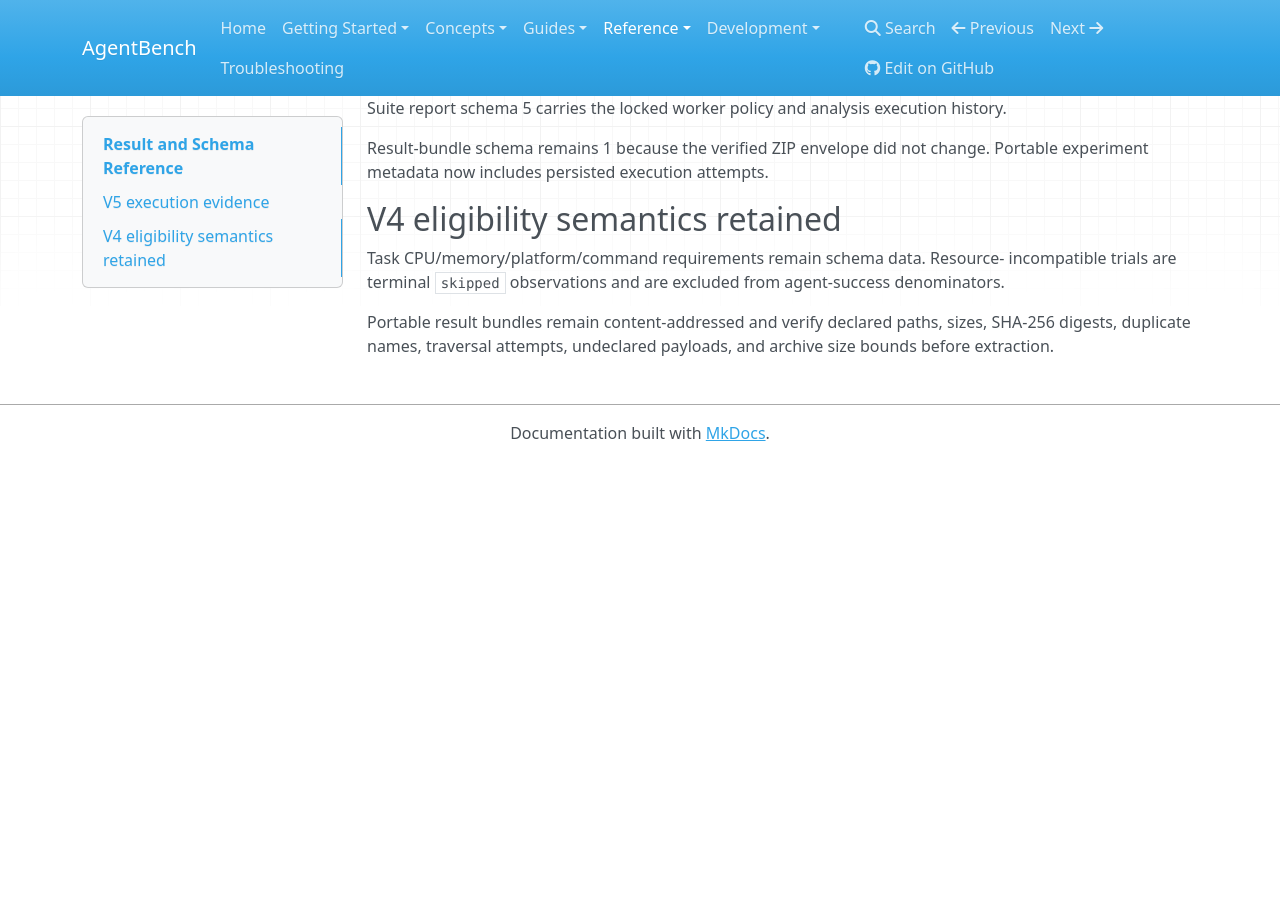
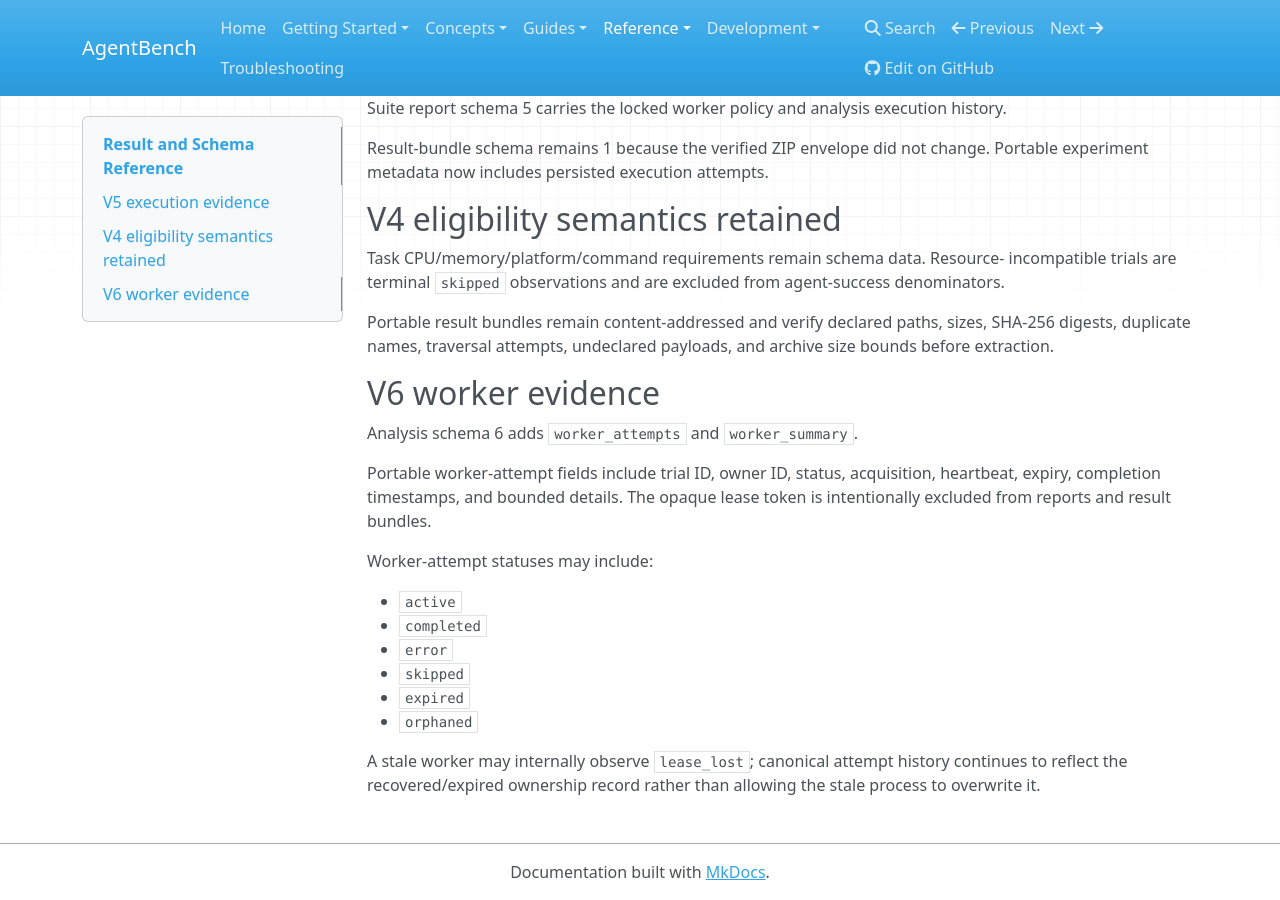
Before and after one commit to takahashijake/AgentBench, an MkDocs documentation site: the page built from docs/reference/result-schema.md, in a window 1280 px wide and 900 px high, scrolled down 613 px. Built offline with MkDocs 1.6.1, drawn with Linux system fonts in a browser that asks for light colours; nearby versions of some CDN libraries; before the commit the page ends 1074 px from its top, so only the background shows below that; some of the changed text lies outside the part shown.

Commit message:
Document V6 durable worker and fencing semantics
Explain cross-process worker operation, lease heartbeat/recovery, fenced canonical completion, at-least-once delivery limits, worker evidence schemas, and the V6 release surface.

```diff
--- a/docs/reference/result-schema.md
+++ b/docs/reference/result-schema.md
@@ -2,11 +2,11 @@
 
 AgentBench versions persisted/public formats independently.
 
-Current V5 writers use:
+Current V6 writers use:
 
 - suite manifest schema: **5**
-- analysis schema: **5**
-- suite report schema: **5**
+- analysis schema: **6**
+- suite report schema: **6**
 - suite-lock schema: **4**
 - result-bundle schema: **1**
 
@@ -42,3 +42,25 @@ agent-success denominators.
 Portable result bundles remain content-addressed and verify declared paths, sizes,
 SHA-256 digests, duplicate names, traversal attempts, undeclared payloads, and
 archive size bounds before extraction.
+
+
+## V6 worker evidence
+
+Analysis schema 6 adds `worker_attempts` and `worker_summary`.
+
+Portable worker-attempt fields include trial ID, owner ID, status, acquisition,
+heartbeat, expiry, completion timestamps, and bounded details. The opaque lease
+token is intentionally excluded from reports and result bundles.
+
+Worker-attempt statuses may include:
+
+- `active`
+- `completed`
+- `error`
+- `skipped`
+- `expired`
+- `orphaned`
+
+A stale worker may internally observe `lease_lost`; canonical attempt history
+continues to reflect the recovered/expired ownership record rather than allowing
+the stale process to overwrite it.
--- a/mkdocs.yml
+++ b/mkdocs.yml
@@ -18,6 +18,7 @@ nav:
       - Architecture: concepts/architecture.md
       - Execution Model: concepts/execution-model.md
       - Resource-aware Execution: concepts/resource-requirements.md
+      - Durable Workers: concepts/durable-workers.md
   - Guides:
       - Running Benchmarks: guides/running-benchmarks.md
       - Interpreting Results: guides/interpreting-results.md
```
Also changed, not shown: ARCHITECTURE.md (+48 -1 lines), CHANGELOG.md (+33 -0 lines), README.md (+42 -1 lines), docs/concepts/durable-workers.md (added, +59 -0 lines), docs/reference/cli.md (+24 -0 lines).
